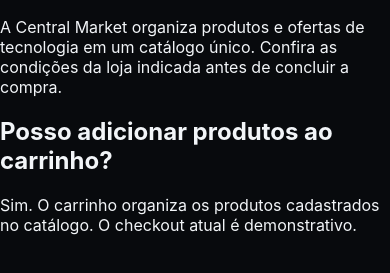
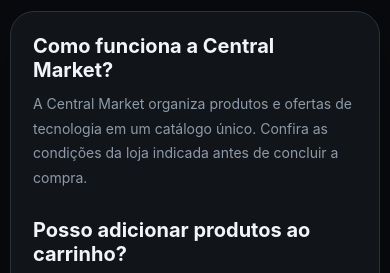
Before and after one commit to RC-ia/site, a website: page faq.html in a window 390 px wide. Shown: the part 285-558 px from the top of the page. Drawn offline with Linux system fonts and the light colour scheme.

Commit message:
Style institutional information pages

```diff
--- a/style.css
+++ b/style.css
@@ -787,3 +787,5 @@ main { overflow: hidden; }
 @media (max-width:1080px){.trust-strip{grid-template-columns:repeat(2,1fr)}.trust-strip article:nth-child(2){border-right:0}.trust-strip article:nth-child(-n+2){border-bottom:1px solid var(--border)}.showcase-section{grid-template-columns:1fr}.showcase-video{min-height:320px}}
 @media (max-width:760px){.trust-strip{width:calc(100% - 20px);grid-template-columns:1fr;margin-bottom:24px}.trust-strip article{border-right:0;border-bottom:1px solid var(--border)!important}.trust-strip article:last-child{border-bottom:0!important}.showcase-section{width:calc(100% - 20px);margin-bottom:60px}.showcase-copy{padding:28px}.showcase-video{min-height:230px}.hero-video{min-height:230px}.hero__actions{margin-top:22px}}
 @media (max-width:520px){.hero__actions .primary-button,.hero-link{width:100%}.showcase-video{min-height:210px}}
+
+.info-page{width:min(900px,calc(100% - 36px));margin:70px auto 100px}.info-page h1{margin:10px 0 28px;font-size:clamp(36px,5vw,58px);letter-spacing:-.05em}.info-card{border:1px solid var(--border);background:var(--card);border-radius:24px;padding:30px;box-shadow:var(--shadow)}.info-card h2{margin:0 0 10px;font-size:20px}.info-card p{margin:0 0 28px;color:var(--muted);font-size:14px;line-height:1.75}.info-card p:last-child{margin-bottom:0}@media(max-width:520px){.info-page{width:calc(100% - 20px);margin:40px auto 70px}.info-card{padding:22px}.info-page h1{font-size:38px}}
```
